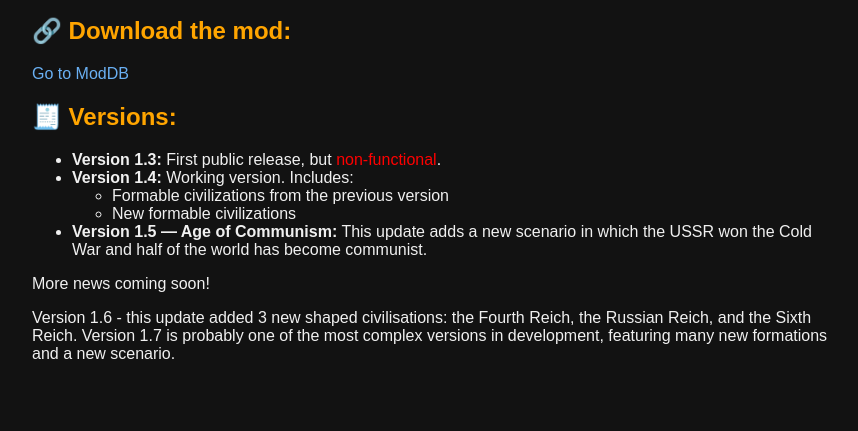
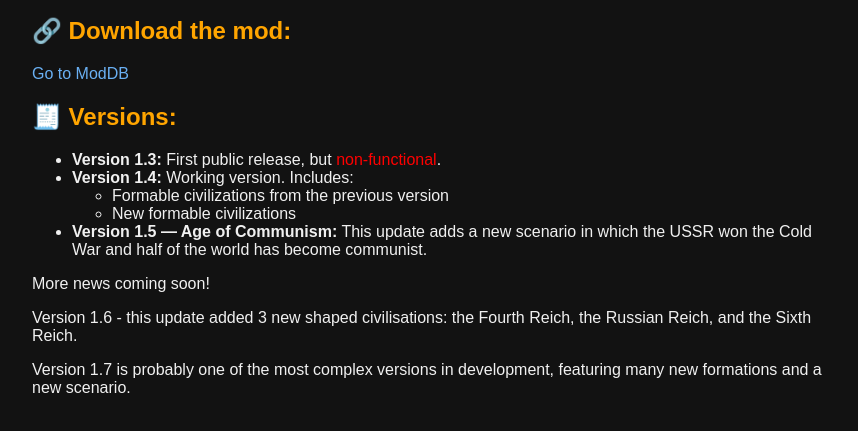
Before and after one commit to Maxximca1/Age-of-Chaos-News-, a plain HTML site: page index.html in a window 1280 px wide. Shown: the part 121-552 px from the top of the page, without its empty margins (208-1066 px from the left). Drawn offline with Linux system fonts and the light colour scheme.

Commit message:
Update index.html

```diff
--- a/index.html
+++ b/index.html
@@ -49,5 +49,5 @@
     <p>More news coming soon!</p>
 </body>
 </html>
-Version 1.6 - this update added 3 new shaped civilisations: the Fourth Reich, the Russian Reich, and the Sixth Reich.
-Version 1.7 is probably one of the most complex versions in development, featuring many new formations and a new scenario.
+<p>Version 1.6 - this update added 3 new shaped civilisations: the Fourth Reich, the Russian Reich, and the Sixth Reich.</p>
+<p>Version 1.7 is probably one of the most complex versions in development, featuring many new formations and a new scenario.</p>
```
